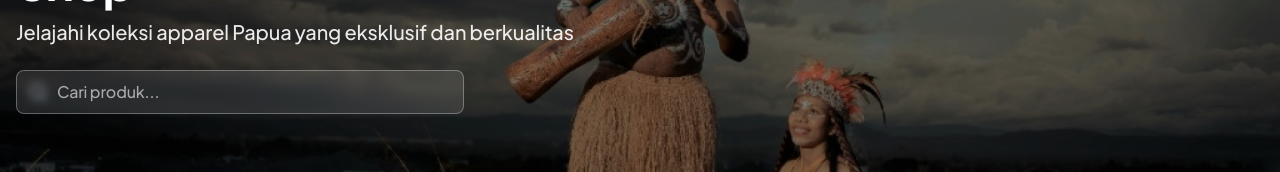
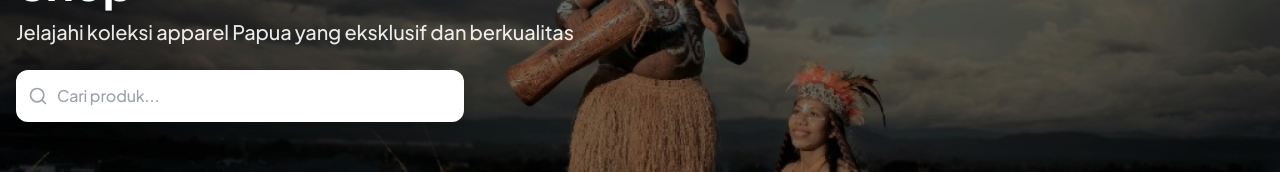
Before and after one commit to jejedzhd17-wq/aparel-khas-papua, a React (Vite) app: page /shop in a window 1280 px wide. Shown: the part 251-423 px from the top of the page. Built offline with nearby package versions, Linux system fonts and the light colour scheme; no server answers.

Commit message:
Fix: replace blurry glassmorphism search bar with clean white solid input in Shop

```diff
--- a/client/pages/Shop.tsx
+++ b/client/pages/Shop.tsx
@@ -281,7 +281,7 @@ export default function Shop() {
               placeholder="Cari produk..."
               value={searchQuery}
               onChange={(e) => setSearchQuery(e.target.value)}
-              className="w-full pl-10 pr-4 py-2 border border-white/30 bg-white/10 backdrop-blur-sm text-white placeholder-white/60 rounded-lg focus:outline-none focus:ring-2 focus:ring-white/50"
+              className="w-full pl-10 pr-4 py-3 border border-white/20 bg-white text-gray-800 placeholder-gray-400 rounded-xl focus:outline-none focus:ring-2 focus:ring-primary/50 shadow-lg"
             />
           </div>
         </motion.div>
```
